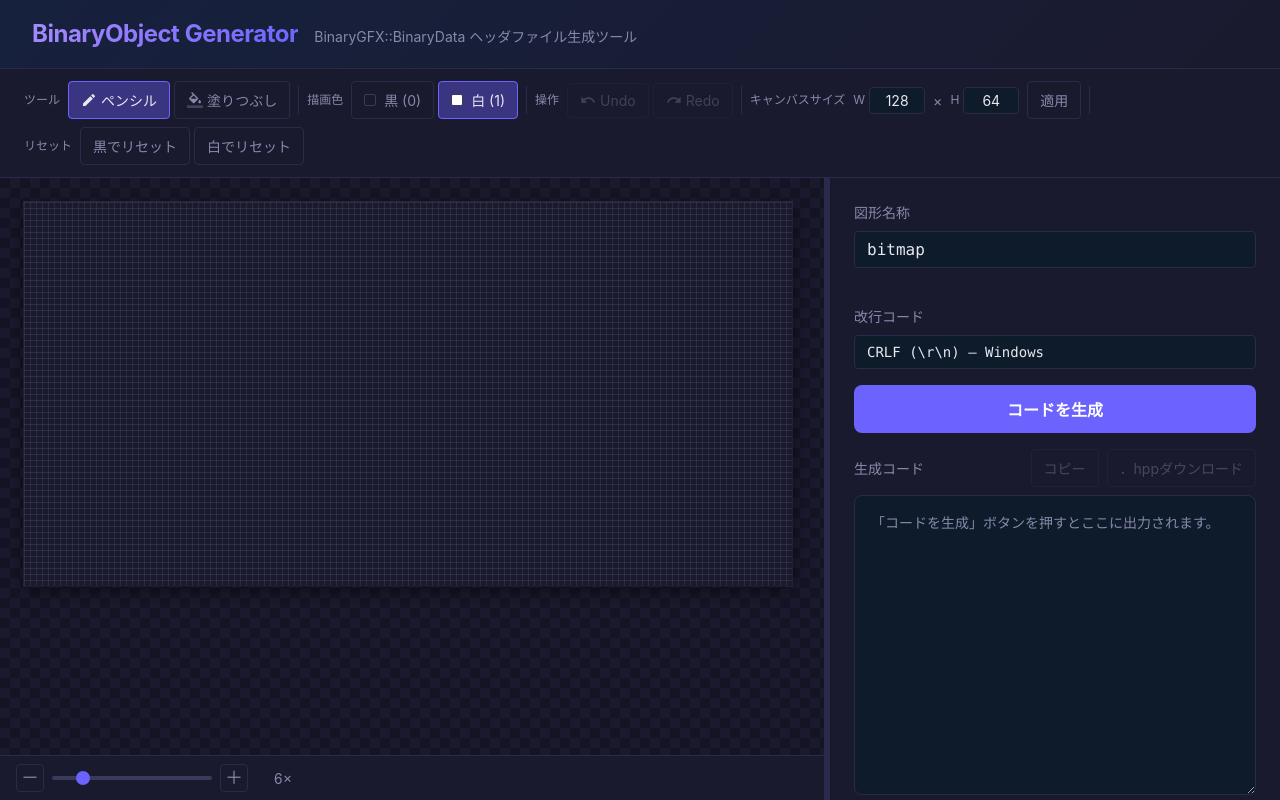
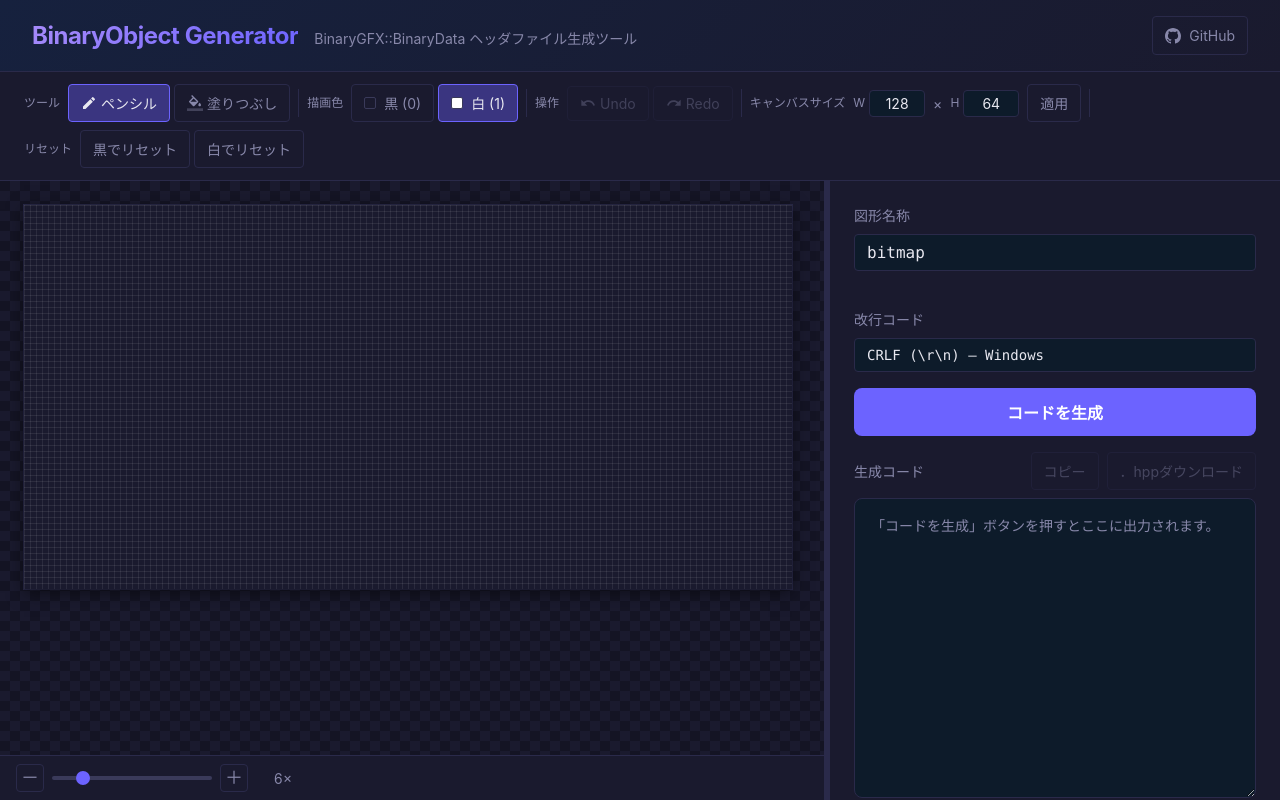
Before and after one commit to pic-man749/BinaryObjectGenerator, a plain HTML site: page index.html in a window 1280 px wide. Drawn offline with Linux system fonts and the light colour scheme.

Commit message:
feat: ヘッダーに GitHub リポジトリリンクを追加する (#5)
Co-Authored-By: Claude Sonnet 4.6 <noreply@anthropic.com>

```diff
--- a/index.html
+++ b/index.html
@@ -12,6 +12,15 @@
   <header class="app-header">
     <h1 class="app-title">BinaryObject Generator</h1>
     <p class="app-subtitle">BinaryGFX::BinaryData ヘッダファイル生成ツール</p>
+    <a class="github-link"
+       href="https://github.com/pic-man749/BinaryObjectGenerator"
+       target="_blank" rel="noopener noreferrer"
+       title="GitHub リポジトリを開く" aria-label="GitHub リポジトリ">
+      <svg viewBox="0 0 24 24" aria-hidden="true">
+        <path d="M12 0C5.37 0 0 5.37 0 12c0 5.31 3.435 9.795 8.205 11.385.6.105.825-.255.825-.57 0-.285-.015-1.23-.015-2.235-3.015.555-3.795-.735-4.035-1.41-.135-.345-.72-1.41-1.23-1.695-.42-.225-1.02-.78-.015-.795.945-.015 1.62.87 1.845 1.23 1.08 1.815 2.805 1.305 3.495.99.105-.78.42-1.305.765-1.605-2.67-.3-5.46-1.335-5.46-5.925 0-1.305.465-2.385 1.23-3.225-.12-.3-.54-1.53.12-3.18 0 0 1.005-.315 3.3 1.23.96-.27 1.98-.405 3-.405s2.04.135 3 .405c2.295-1.56 3.3-1.23 3.3-1.23.66 1.65.24 2.88.12 3.18.765.84 1.23 1.905 1.23 3.225 0 4.605-2.805 5.625-5.475 5.925.435.375.81 1.095.81 2.22 0 1.605-.015 2.895-.015 3.3 0 .315.225.69.825.57A12.02 12.02 0 0 0 24 12c0-6.63-5.37-12-12-12z"/>
+      </svg>
+      GitHub
+    </a>
   </header>
 
   <main class="app-main">
--- a/src/css/style.css
+++ b/src/css/style.css
@@ -129,6 +129,33 @@ input:focus-visible {
 .app-subtitle {
   font-size: var(--font-size-sm);
   color: var(--color-text-muted);
+}
+
+.github-link {
+  display: flex;
+  align-items: center;
+  gap: var(--space-2);
+  margin-left: auto;
+  padding: var(--space-2) var(--space-3);
+  font-size: var(--font-size-sm);
+  color: var(--color-text-muted);
+  text-decoration: none;
+  border: 1px solid var(--color-border);
+  border-radius: var(--radius-sm);
+  transition: color var(--transition-fast), border-color var(--transition-fast), background-color var(--transition-fast);
+}
+
+.github-link svg {
+  width: 16px;
+  height: 16px;
+  fill: currentColor;
+  flex-shrink: 0;
+}
+
+.github-link:hover {
+  color: var(--color-text);
+  border-color: var(--color-border-light);
+  background-color: var(--color-surface-2);
 }
 
 .app-main {
```
